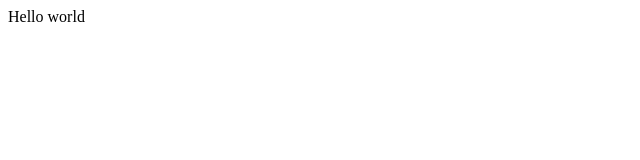
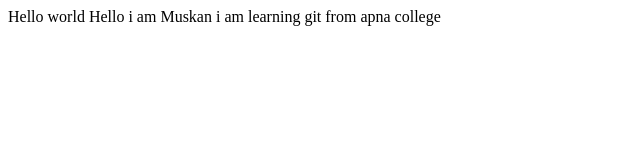
Before and after one commit to callmemuskaan11-source/learninggit-demo, a plain HTML site: page index.html in a window 1280 px wide. Shown: the whole page, without its empty margins (0-640 px from the left). Drawn offline with Linux system fonts and the light colour scheme.

Commit message:
added new lines

```diff
--- a/index.html
+++ b/index.html
@@ -1 +1,3 @@
 <pr>Hello world</pr>
+<pr>Hello i am Muskan</pr>
+<pr>i am learning git from apna college</pr>
```
Also changed, not shown: 1 other file.
